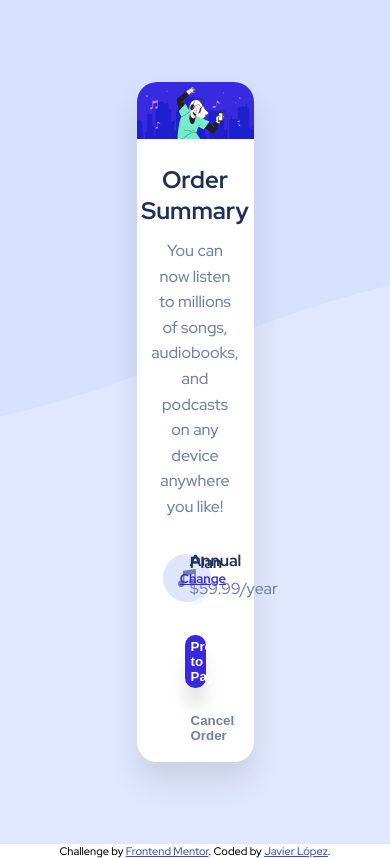
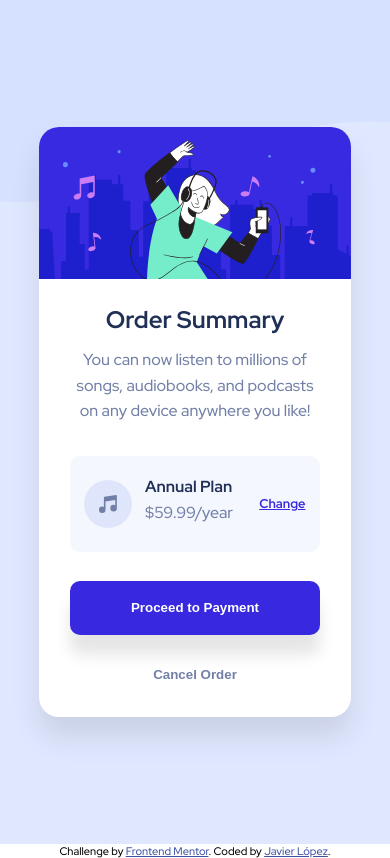
Before and after one commit to jglopezre/html-flex-and-scss-component-order-card, a plain HTML site: page index.html in a window 390 px wide. Drawn offline with Linux system fonts and the light colour scheme.

Commit message:
mobile view completed

```diff
--- a/style.scss
+++ b/style.scss
@@ -6,10 +6,13 @@ $neutral-color-2: hsl(224, 23%, 55%);
 $neutral-color-3: hsl(223, 47%, 23%);
 $shadow: rgba(0, 0, 0, 0.1);
 //Sizing
-$card-width: 30%;
+$card-width: 460px;
 $card-height: 680px;
+$mobile-card-width: 320px;
+$mobile-card-height: 550px;
 $b-radius: 20px;
 $b-content-radius: 10px;
+$content-width: 80%;
 //timing
 $transition-delay: 0.3s;
 
@@ -17,6 +20,7 @@ html {
     font-family: 'Red Hat Display', sans-serif;
     font-height: 500;
     font-size: 16px;
+    min-height: 700px;
     height: 100vh;
 }
 
@@ -51,18 +55,22 @@ footer {
 
 
 .card {
-    width: $card-width;
-    height: $card-height;
+    width: 80%;
+    max-width: $card-width;
+//    height: $card-height;
     background-color: white;
     border-radius: $b-radius;
     display: flex;
     flex-direction: column;
+    align-items: center;
     justify-content: space-between;
     box-shadow: 0 20px 30px $shadow;
+
     > .image-container {
+	width: 100%;
 	border-radius: $b-radius $b-radius 0 0;
 	> img {
-	    width: 100%;
+	    width: inherit;
 	    border-radius: inherit;
 	}
     }
@@ -72,11 +80,12 @@ footer {
 	flex-direction: column;
 	align-items: center;
 	text-align: center;
+	width: $content-width;
 	padding: {
 	    top: 0;
 	    bottom: 0;
-	    left: 3.5em;
-	    right: 3.5em;
+//	    left: 3.5em;
+//	    right: 3.5em;
 	}
 	> h1 {
 	    color: $neutral-color-3;
@@ -97,17 +106,16 @@ footer {
 	background-color: $neutral-color-1;
 	border-radius: $b-content-radius;
 	justify-content: space-between;
+	width: $content-width;
 	margin: {
-	    left: 3em;
 	    top: 1em;
-	    right: 3em;
 	    bottom: 1em;
 	}
 	> div {
 	    display: flex;
 	}
 	div:nth-child(1) {
-	    width: 25%;
+	    width: 30%;
 	    justify-content: center;
 	    align-items: center;
 	    >img {
@@ -115,7 +123,7 @@ footer {
 	    }
 	}
 	div:nth-child(2) {
-	    width: 50%;
+	    width: 40%;
 	    flex-direction: column;
 	    line-height: 0.1em;
 	    justify-content: center;
@@ -133,7 +141,7 @@ footer {
 	    }
 	}
 	div:nth-child(3) {
-	    width: 25%;
+	    width: 30%;
 	    justify-content: center;
 	    align-items: center;
 	    font-size: 0.8em;
@@ -153,18 +161,13 @@ footer {
     section:nth-child(4) {
 	display: flex;
 	flex-direction: column;
-
-	margin: {
-	    left: 3em;
-	    right: 3em;
-	    bottom: 2em;
-	}
+	width: $content-width;
+	margin-bottom: 1em;
 	> button {
 	    height: 4em;
 	    border: none;
 	    border-radius: $b-content-radius;
 	    font-weight: 700;
-	  //  font-size: 0.8em;
 	    margin-top: 1em;
 	}
 
@@ -197,3 +200,12 @@ footer {
 }
 
 //mobile view
+@media only screen and (max-width: 600px) {
+    main {
+	background-image: url('images/pattern-background-mobile.svg');
+	background-position: 50% 0%;
+	background-attachment: fixed;
+	background-size: contain;
+
+    }
+}
```
Also changed, not shown: index.html (+2 -2 lines), style.css. Lines whose indentation alone changed are shown as unchanged.
